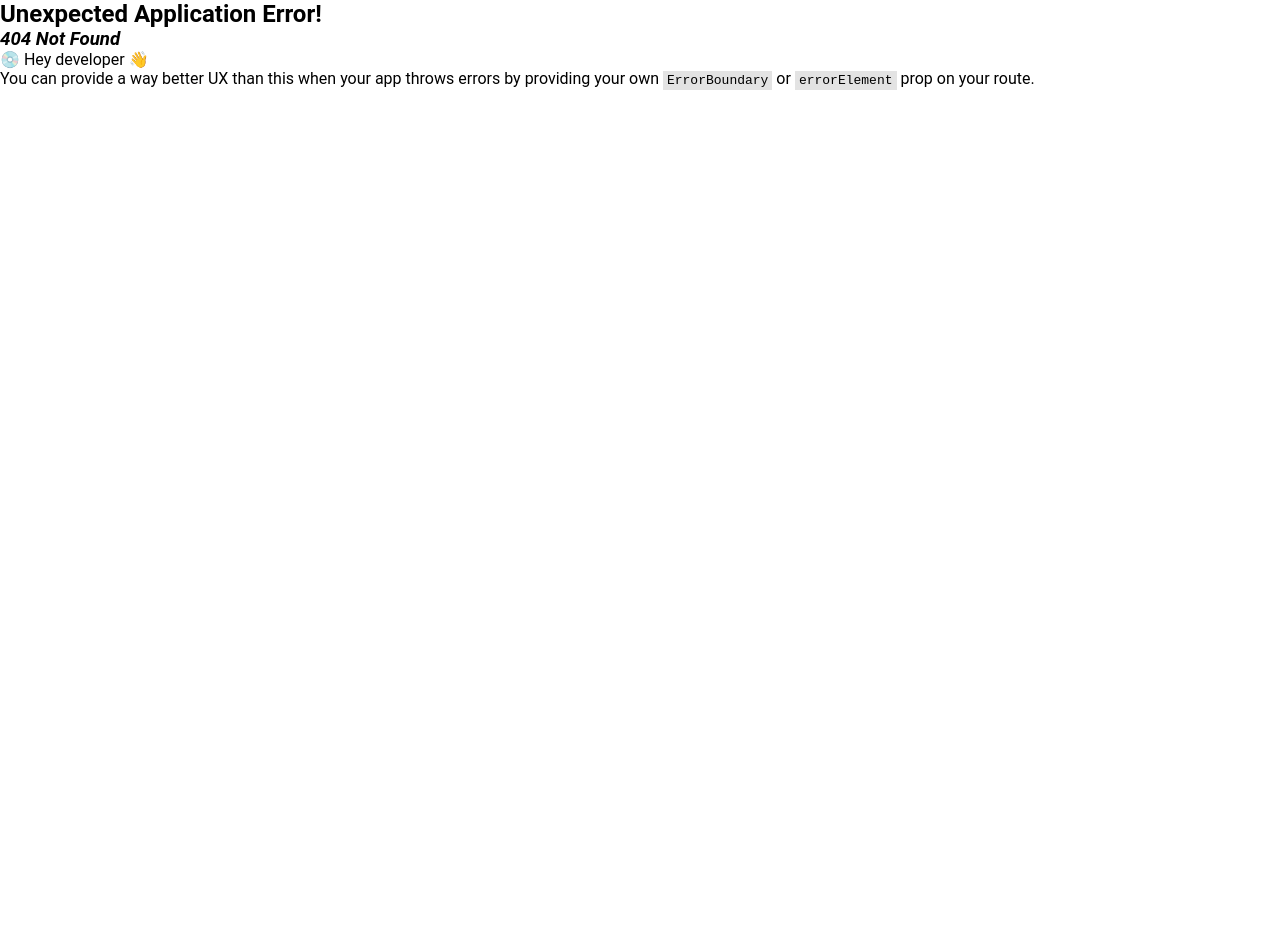
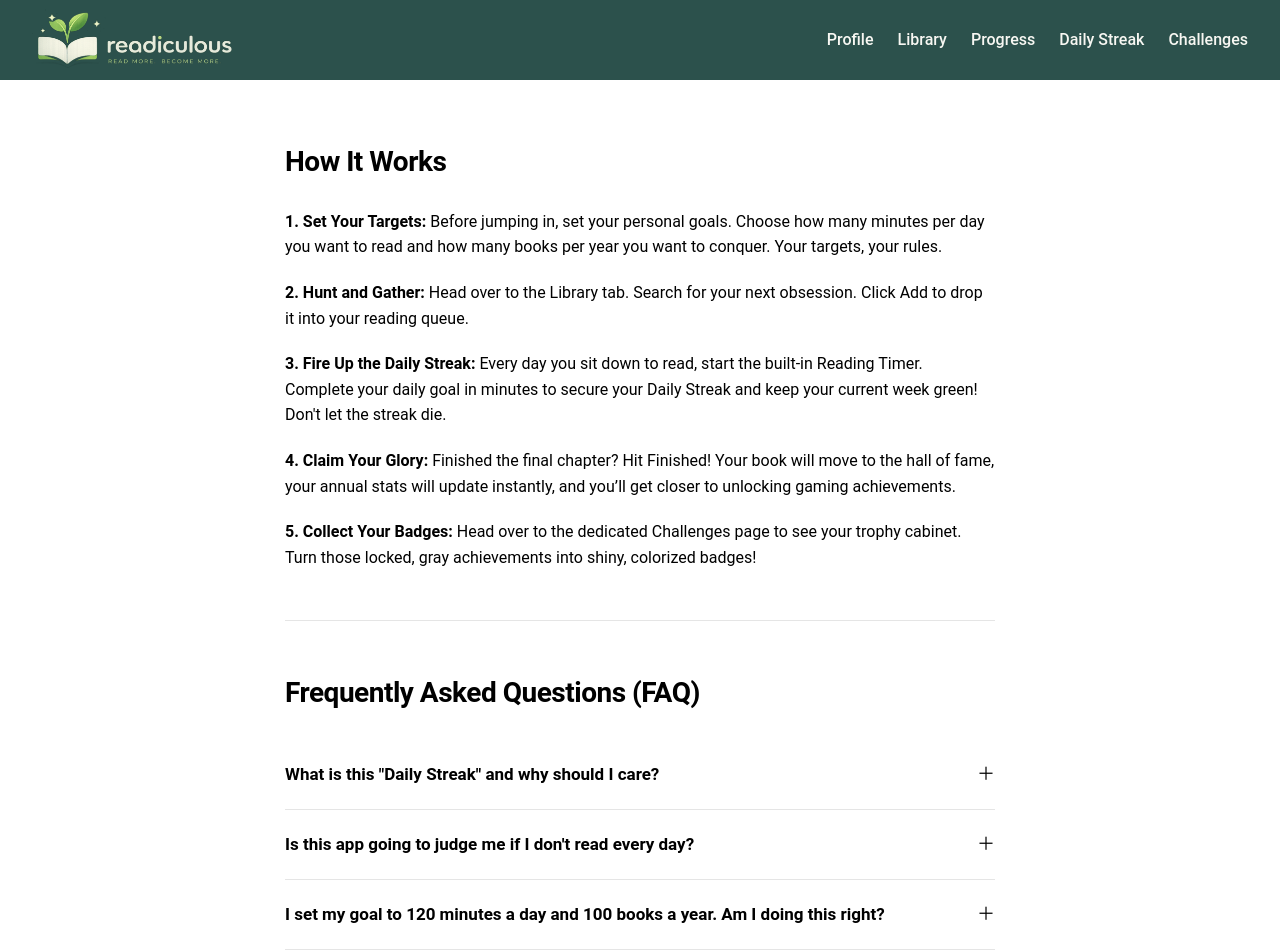
Before and after one commit to mervekindan/readiculous, a React (Vite) app in the folder app/: page /about in a window 1280 px wide. Before the commit this address had no page. Shown: the top 952 px of the page. Before the commit the page ends 800 px from the top, so only its background shows below. Built offline with nearby package versions, Linux system fonts and the light colour scheme.

Commit message:
About Page that contains App instructions and FAQ section

```diff
--- /dev/null
+++ b/app/src/components/AboutPage/AboutPage.css
@@ -0,0 +1,87 @@
+.about-page-container {
+  max-width: 750px;
+  margin: 0 auto;
+  padding: 60px 20px;
+  line-height: 1.6;
+}
+
+h2 {
+  font-size: 28px;
+  font-weight: 700;
+  margin-bottom: 24px;
+  letter-spacing: -0.5px;
+}
+
+.instructions-list {
+  list-style-type: none;
+  padding: 0;
+  display: flex;
+  flex-direction: column;
+  gap: 20px;
+}
+
+.instructions-list li {
+  font-size: 16px;
+}
+
+.section-divider {
+  margin: 50px 0;
+  border: 0;
+  border-top: 1px solid #e5e5e5;
+}
+
+.modern-accordion {
+  display: flex;
+  flex-direction: column;
+}
+
+.accordion-item {
+  border-bottom: 1px solid #e5e5e5;
+}
+
+.accordion-header {
+  display: flex;
+  justify-content: space-between;
+  align-items: center;
+  padding: 20px 0;
+  cursor: pointer;
+  user-select: none;
+  transition: opacity 0.2s ease;
+}
+
+.accordion-header:hover {
+  opacity: 0.7;
+}
+
+.accordion-question {
+  font-size: 17px;
+  font-weight: 700;
+  padding-right: 20px;
+}
+
+.accordion-icon {
+  font-size: 18px;
+  font-weight: 300;
+  flex-shrink: 0;
+}
+
+.accordion-collapse {
+  display: grid;
+  grid-template-rows: 0fr;
+  transition: grid-template-rows 0.25s ease-out;
+}
+
+.accordion-item.active .accordion-collapse {
+  grid-template-rows: 1fr;
+}
+
+.accordion-body {
+  overflow: hidden;
+}
+
+.accordion-body p {
+  margin: 0;
+  padding-bottom: 20px;
+  font-size: 15px;
+  opacity: 0.8;
+}
--- /dev/null
+++ b/app/src/components/AboutPage/AboutPage.jsx
@@ -0,0 +1,114 @@
+import { useState } from "react";
+import "./AboutPage.css";
+
+export default function AboutPage() {
+  const [openIndex, setOpenIndex] = useState(null);
+
+  const toggleFAQ = (index) => {
+    setOpenIndex(openIndex === index ? null : index);
+  };
+
+  const faqData = [
+    {
+      q: 'What is this "Daily Streak" and why should I care?',
+      a: "It’s your ultimate consistency tracker! Every day you hit your reading goal using the timer, your streak goes up and your current week stays green. Missing a day won't instantly wipe out all your hard work, but it will pause your momentum. Keep turning those days green to unlock achievements!",
+    },
+    {
+      q: "Is this app going to judge me if I don't read every day?",
+      a: "Absolutely not. However, the books in your In Progress column and your Daily Streak timer might develop severe separation anxiety if left abandoned. Read responsibly.",
+    },
+    {
+      q: "I set my goal to 120 minutes a day and 100 books a year. Am I doing this right?",
+      a: "We love the enthusiasm, but let’s be real. Setting your daily target to 2 hours on day one is a fast track to burnout. Start small (like 15–20 minutes), build your weekly streak, and scale up when you become an absolute reading machine.",
+    },
+    {
+      q: "I added 45 books to my progress queue today. Am I a reader now?",
+      a: "Ah, the classic Window Shopper syndrome. Collecting books and reading books are two entirely separate hobbies. You have unlocked the hoarder energy, but to unlock the real badges on the Challenges page, you actually have to read them.",
+    },
+    {
+      q: "Can I add 'The Lord of the Rings' three times to get the achievements faster?",
+      a: "One does not simply duplicate Mordor. Our code checks the unique book keys, so you can't cheat the system. Nice loophole attempt, but Gandalf says: “You shall not pass” with duplicate entries.",
+    },
+    {
+      q: "What happens when I unlock an achievement like 'Hype Beast'? Do I get a real trophy?",
+      a: "You get something much better than a plastic trophy: digital bragging rights and a hit of raw dopamine! Plus, a beautifully clean, colorized badge in your dashboard that proves to the internet that you are intellectually superior.",
+    },
+    {
+      q: "Where are my hard-earned badges and streaks being saved?",
+      a: "Everything is saved locally in your browser via localStorage. This means if you clear your browser cache, your streak and your trophy cabinet might vanish into the void. If you lose a 50-day streak because you cleared your history, we will salute your fallen progress.",
+    },
+    {
+      q: "Can I just leave the timer running while I take a nap to cheat the streak?",
+      a: "You could... but you'd only be lying to yourself (and the books know). There is no anti-cheat system, but the guilt of having a fake 'Master Reader' badge while not knowing what happened in the book is a heavy burden to carry.",
+    },
+  ];
+
+  return (
+    <div className="about-page-container">
+      <section className="how-it-works-section">
+        <h2>How It Works</h2>
+        <ol className="instructions-list">
+          <li>
+            <strong>1. Set Your Targets:</strong> Before jumping in, set your
+            personal goals. Choose how many minutes per day you want to read and
+            how many books per year you want to conquer. Your targets, your
+            rules.
+          </li>
+          <li>
+            <strong>2. Hunt and Gather:</strong> Head over to the Library tab.
+            Search for your next obsession. Click Add to drop it into your
+            reading queue.
+          </li>
+          <li>
+            <strong>3. Fire Up the Daily Streak:</strong> Every day you sit down
+            to read, start the built-in Reading Timer. Complete your daily goal
+            in minutes to secure your Daily Streak and keep your current week
+            green! Don't let the streak die.
+          </li>
+          <li>
+            <strong>4. Claim Your Glory:</strong> Finished the final chapter?
+            Hit Finished! Your book will move to the hall of fame, your annual
+            stats will update instantly, and you’ll get closer to unlocking
+            gaming achievements.
+          </li>
+          <li>
+            <strong>5. Collect Your Badges:</strong> Head over to the dedicated
+            Challenges page to see your trophy cabinet. Turn those locked, gray
+            achievements into shiny, colorized badges!
+          </li>
+        </ol>
+      </section>
+
+      <hr className="section-divider" />
+
+      <section className="faq-section">
+        <h2>Frequently Asked Questions (FAQ)</h2>
+        <div className="modern-accordion">
+          {faqData.map((item, index) => {
+            const isOpen = openIndex === index;
+            return (
+              <div
+                key={index}
+                className={`accordion-item ${isOpen ? "active" : ""}`}
+              >
+                <div
+                  className="accordion-header"
+                  onClick={() => toggleFAQ(index)}
+                >
+                  <span className="accordion-question">{item.q}</span>
+                  <span className="accordion-icon">{isOpen ? "−" : "＋"}</span>
+                </div>
+
+                <div className="accordion-collapse">
+                  <div className="accordion-body">
+                    <p>{item.a}</p>
+                  </div>
+                </div>
+              </div>
+            );
+          })}
+        </div>
+      </section>
+    </div>
+  );
+}
--- a/app/src/components/Footer/Footer.jsx
+++ b/app/src/components/Footer/Footer.jsx
@@ -1,3 +1,4 @@
+import { Link } from "react-router-dom";
 import { SocialMediaItem } from "../SocialMediaItem/SocialMediaItem";
 import "./Footer.css";
 
@@ -11,7 +12,9 @@ export function Footer() {
       </div>
       <div className="contact-us">
         <h3>Contact Us</h3>
-                <p>FAQ</p>
+        <Link to="/about" className="footer-faq-link">
+          FAQ
+        </Link>
         <p>Help</p>
       </div>
       <div className="footer-links">
--- a/app/src/main.jsx
+++ b/app/src/main.jsx
@@ -10,6 +10,7 @@ import "./main.css";
 import BooksPage from "./components/BooksPage/BooksPage.jsx";
 import ProgressPage from "./components/ProgressPage/ProgressPage.jsx";
 import { BookProvider } from "./context/BookContext.jsx";
+import AboutPage from "./components/AboutPage/AboutPage.jsx";
 
 const router = createBrowserRouter([
   {
@@ -32,6 +33,10 @@ const router = createBrowserRouter([
         path: "profile",
         element: <ReadingProfile />,
       },
+      {
+        path: "about",
+        element: <AboutPage />,
+      },
     ],
   },
 ]);
```
Lines whose indentation alone changed are shown as unchanged.
